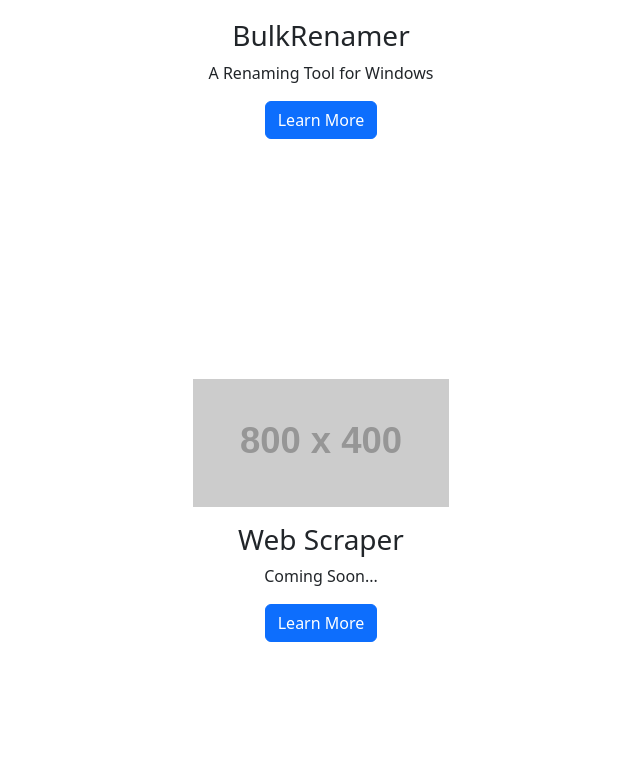
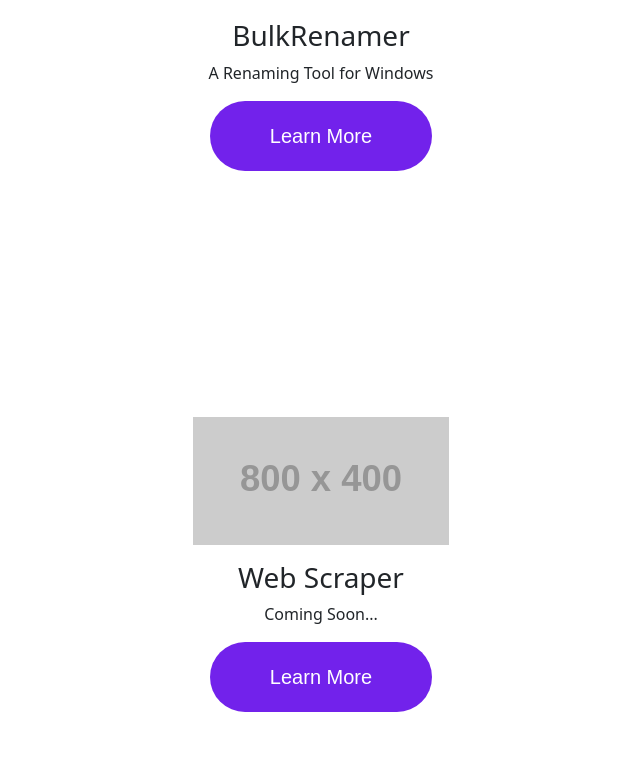
Before and after one commit to TylersHub/Personal-Website, a React (Vite) app: page / in a window 1280 px wide. Shown: the part 1117-1880 px from the top of the page, without its empty margins (319-959 px from the left). Built offline with nearby package versions, Linux system fonts and the light colour scheme.

Commit message:
Implemented Button CSS that adds a hover animation for buttons

```diff
--- a/src/components/Button.tsx
+++ b/src/components/Button.tsx
@@ -1,4 +1,5 @@
 import React from "react";
+import "../css/Button.css";
 
 interface Props {
   btnText: string;
@@ -8,7 +9,7 @@ interface Props {
 const Button = ({ btnText, btnLink }: Props) => {
   return (
     <div>
-      <a href={btnLink} className="btn btn-primary" role="button">
+      <a href={btnLink} className="button-hover-animation" role="button">
         {btnText}
       </a>
     </div>
--- /dev/null
+++ b/src/css/Button.css
@@ -0,0 +1,40 @@
+/* Button with hover animation! */
+
+.button-hover-animation {
+    font-family: sans-serif;
+    font-size: 20px;
+    color: #fff;
+    background-color: #7222eb;
+    border: none;
+    border-radius: 40px;
+    padding: 1em 3em;
+    display: inline-block;
+    position: relative;
+    z-index: 1;
+    overflow: hidden;
+    cursor: pointer;
+    transition: 0.4s transform ease-in-out, 0.4s box-shadow ease-in-out;
+  }
+
+  .button-hover-animation:hover {
+    transform: translateY(-3px);
+    box-shadow: 0 8px 12px rgba(0, 0, 0, 0.25);
+  }
+
+  .button-hover-animation::before {
+    background-color: #4b22eb;
+    border-radius: 100%;
+    width: 150%;
+    height: 300%;
+    position: absolute;
+    z-index: -1;
+    top: 100%;
+    left: 100%;
+    content: "";
+    transition: 0.4s all ease-in-out;
+  }
+
+  .button-hover-animation:hover::before {
+    top: -50%;
+    left: -30%;
+  }
```
